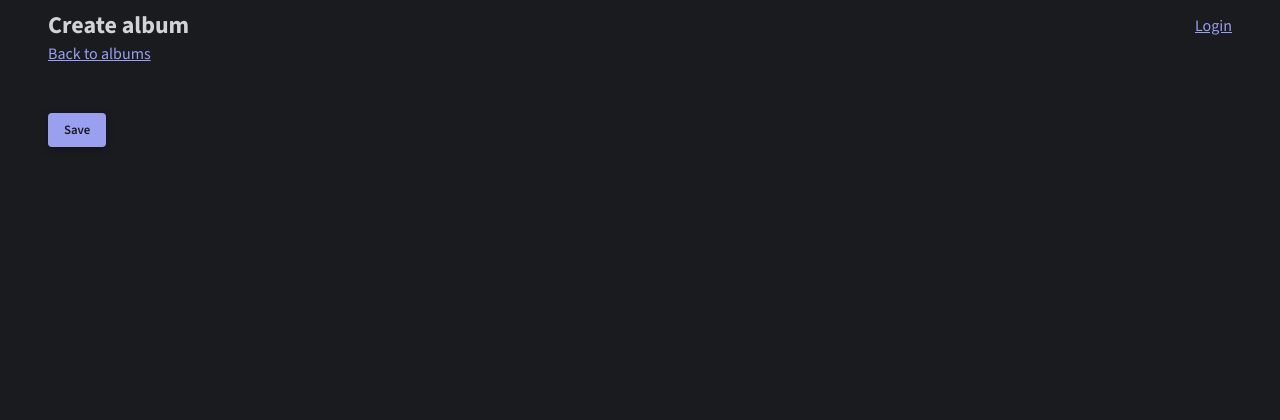
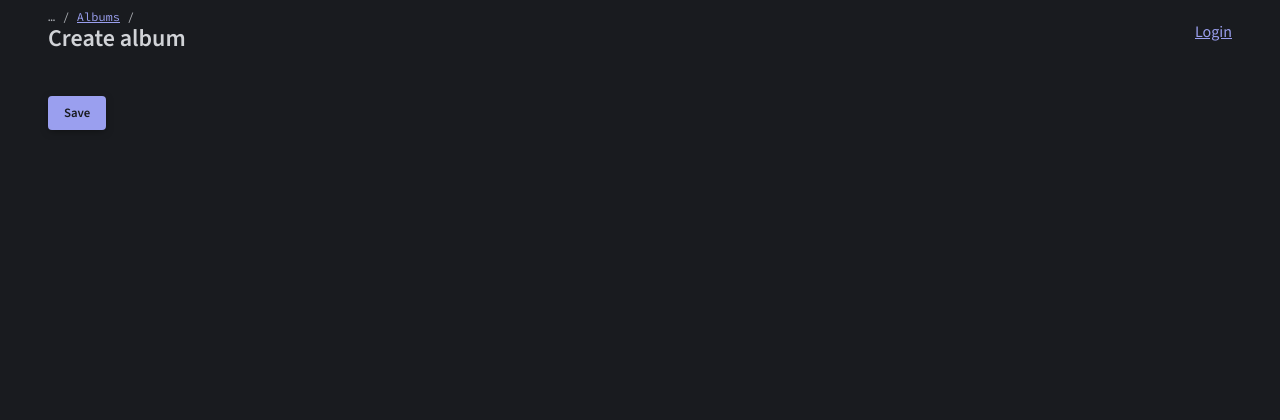
Before and after one commit to kangasta/photo-objects, a Django app: page /albums/_new in a window 1280 px wide. Shown: the top 420 px of the page. Run offline with Django 4.2, Linux system fonts and the light colour scheme; parts of the project's set-up code (start-up, migrations or seed data) failed here and were passed over.

Commit message:
Lighten title and back-link in the header, v0.9.5 (#159)

```diff
--- a/photo_objects/django/api/utils.py
+++ b/photo_objects/django/api/utils.py
@@ -50,7 +50,7 @@ class JsonProblem(PhotoObjectsError):
         return render(request, "photo_objects/problem.html", {
             "title": "Error",
             "back": BackLink(
-                'Back to albums',
+                'Albums',
                 reverse_lazy('photo_objects:list_albums')),
             "problem_title": self.title,
             "status": self.status
--- a/photo_objects/django/static/photo_objects/global.css
+++ b/photo_objects/django/static/photo_objects/global.css
@@ -69,29 +69,48 @@ footer {
 }
 
 header {
+  display: flex;
+  justify-content: space-between;
+  align-items: center;
+
   min-height: 56px;
   padding: 8px;
+  padding-bottom: 0;
   overflow: hidden;
 }
 
-h1 {
+header .title-and-back-link {
+  max-width: calc(100vw - 64px);
+}
+
+header h1 {
   font-size: 1.5em;
+  font-weight: 600;
   margin: 0;
   margin-right: 8px;
+  margin-top: -0.125em;
 
   overflow: hidden;
   text-overflow: ellipsis;
   white-space: nowrap;
 }
 
-header a.back-link {
+header .back-link {
+  display: flex;
+  gap: 1ch;
+
+  font-family: "Source Code Pro", monospace;
+  font-size: 0.75em;
   white-space: nowrap;
 }
 
-header div.title-row {
-  display: flex;
-  justify-content: space-between;
-  align-items: center;
+header .back-link a {
+  overflow: hidden;
+  text-overflow: ellipsis;
+}
+
+header .back-link span {
+  color: var(--fg-secondary);
 }
 
 button.link {
@@ -702,7 +721,7 @@ div.photo {
   max-width: 100%;
   height: calc(100vh - 100px);
   /* Use smallest viewport height to fit the surface to screen when mobile address bar is visible. */
-  height: calc(100svh - 100px);
+  height: calc(100svh - 82px);
   max-height: 100vh;
 }
 
--- a/photo_objects/django/templates/photo_objects/base.html
+++ b/photo_objects/django/templates/photo_objects/base.html
@@ -22,7 +22,6 @@
 
 <body>
   <header>
-    <!-- TODO: Logo, breadcrumbs, login -->
     {% block header %}{% endblock %}
   </header>
   <main>
--- a/photo_objects/django/templates/photo_objects/header.html
+++ b/photo_objects/django/templates/photo_objects/header.html
@@ -1,7 +1,17 @@
 {% load photo_objects_extras %}
 {% url 'photo_objects:login' as login_url %}
-<div class="title-row">
+<div class="title-and-back-link">
+  <div class="back-link">
+    {% if back %}
+    {% if not back.root %}
+    <span>… / </span>
+    {% endif %}<a href="{{ back.url }}">{{ back.text }}</a><span> /</span>
+    {% else %}
+    <span>{{ request.site.name }} /</span>
+    {% endif %}
+  </div>
   <h1>{{ title }}</h1>
+</div>
 {% if user.is_authenticated %}
 <button aria-label="Open user menu" class="user-profile" onclick="openUserModal()"
   title="Logged in as {{ user|display_name }}">
@@ -10,10 +20,7 @@
 {% elif request.path != login_url %}
 <a href="{% url 'photo_objects:login' %}?next={{ request.path }}">Login</a>
 {% endif %}
-</div>
-{% if back %}
-<a class="back-link" href="{{ back.url }}">{{ back.text }}</a>
-{% endif %}
+
 {% if user.is_authenticated %}
 <dialog class="user-modal" onclick="handleClick(event)" onclose="handleClose()">
   <!-- Catch click events to easily detect if target is dialog or its backdrop. -->
--- a/photo_objects/django/views/ui/album.py
+++ b/photo_objects/django/views/ui/album.py
@@ -40,7 +40,7 @@ def new_album(request: HttpRequest):
     else:
         form = CreateAlbumForm(initial={"key": "_new"}, user=request.user)
 
-    back = BackLink("Back to albums", reverse('photo_objects:list_albums'))
+    back = BackLink("Albums", reverse('photo_objects:list_albums'))
 
     return render(request, 'photo_objects/form.html', {
         "form": form,
@@ -59,7 +59,7 @@ def show_album(request: HttpRequest, album_key: str):
     album = api.check_album_access(request, album_key)
     photos = album.photo_set.all()
 
-    back = BackLink("Back to albums", reverse('photo_objects:list_albums'))
+    back = BackLink("Albums", reverse('photo_objects:list_albums'))
     details = {
         "Description": render_markdown(album.description),
         "Visibility": Album.Visibility(album.visibility).label,
@@ -102,7 +102,7 @@ def edit_album(request: HttpRequest, album_key: str):
 
     target = album.title or album.key
     back = BackLink(
-        f'Back to {target}',
+        target,
         reverse(
             'photo_objects:show_album',
             kwargs={"album_key": album_key}))
@@ -125,7 +125,7 @@ def delete_album(request: HttpRequest, album_key: str):
         album = api.check_album_access(request, album_key)
         target = album.title or album.key
         back = BackLink(
-            f'Back to {target}',
+            target,
             reverse(
                 'photo_objects:show_album',
                 kwargs={
--- a/photo_objects/django/views/ui/configuration.py
+++ b/photo_objects/django/views/ui/configuration.py
@@ -167,7 +167,7 @@ def configuration(request: HttpRequest):
         site_description_configured(request),
     ]
 
-    back = BackLink("Back to albums", reverse('photo_objects:list_albums'))
+    back = BackLink("Albums", reverse('photo_objects:list_albums'))
 
     return render(request, "photo_objects/configuration.html", {
         "title": "Configuration",
--- a/photo_objects/django/views/ui/photo_change_request.py
+++ b/photo_objects/django/views/ui/photo_change_request.py
@@ -47,7 +47,7 @@ def review_photo_change_request(request: HttpRequest, cr_id: str):
     else:
         info = f"There are {count} change requests in the review queue."
 
-    back = BackLink("Back to albums", reverse('photo_objects:list_albums'))
+    back = BackLink("Albums", reverse('photo_objects:list_albums'))
 
     return render(request, 'photo_objects/form.html', {
         "form": form,
--- a/photo_objects/django/views/ui/users.py
+++ b/photo_objects/django/views/ui/users.py
@@ -16,7 +16,7 @@ def login(request: HttpRequest):
             "photo": settings.preview_image,
             "action": "Login",
             "back": BackLink(
-                'Back to albums',
+                'Albums',
                 reverse_lazy('photo_objects:list_albums')),
             "class": "login"
         },
--- a/photo_objects/django/views/utils.py
+++ b/photo_objects/django/views/utils.py
@@ -6,7 +6,7 @@ from photo_objects.utils import first_paragraph_textcontent
 
 
 class BackLink:
-    def __init__(self, text, url):
+    def __init__(self, text: str, url: str):
         self.text = text
         self.url = url
 
--- a/pyproject.toml
+++ b/pyproject.toml
@@ -4,7 +4,7 @@ build-backend = "setuptools.build_meta"
 
 [project]
 name = "photo-objects"
-version = "0.9.4"
+version = "0.9.5"
 dependencies = [
     "markdown~=3.7",
     "minio>=7.2.0,<7.2.19",
```
Also changed, not shown: photo_objects/django/views/ui/photo.py (+5 -5 lines). Lines whose indentation alone changed are shown as unchanged.
